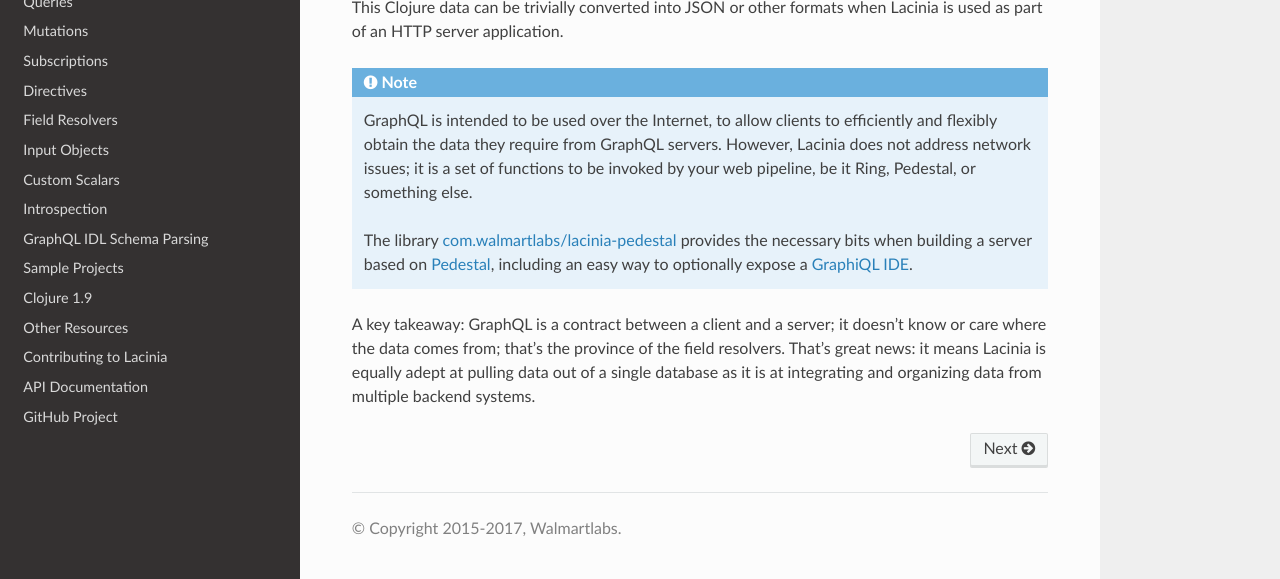
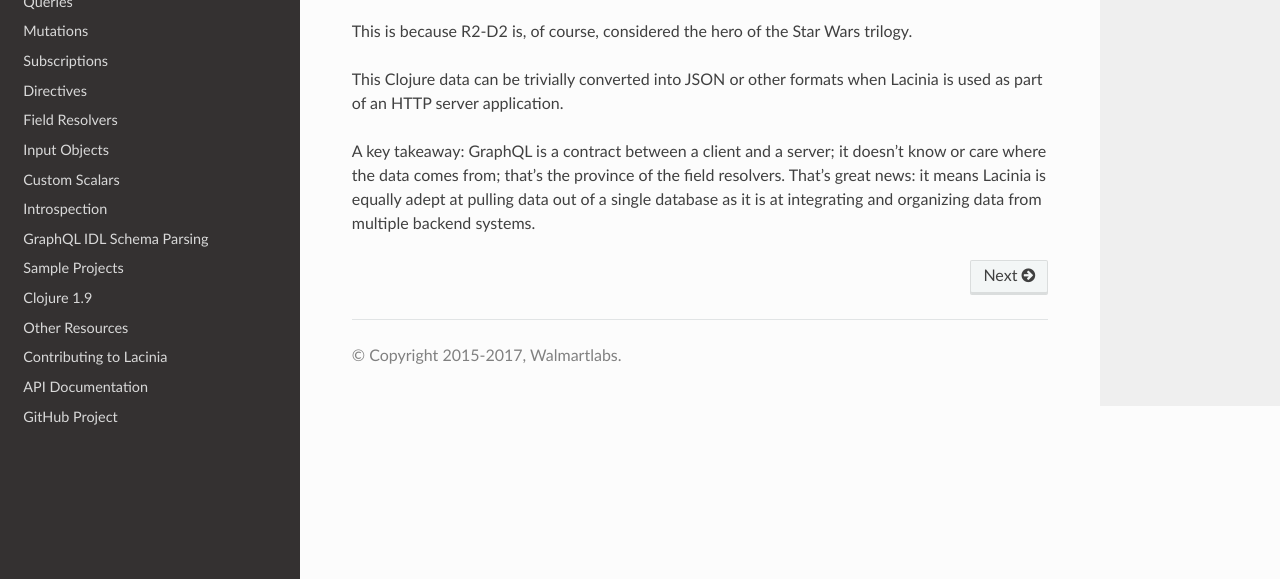
Before and after one commit to walmartlabs/lacinia, a Sphinx documentation site: the page built from docs/index.rst, in a window 1280 px wide and 900 px high, scrolled down 1495 px, cut to the strip 321-900 px from the top of the window. Built offline with Sphinx 7.4.7 and the Read the Docs theme 2.0.0, drawn with Linux system fonts in a browser that asks for light colours; some of the changed text lies outside the part shown.

Commit message:
Update documentation and links to lacinia-pedestal

```diff
--- a/docs/index.rst
+++ b/docs/index.rst
@@ -106,25 +113,11 @@ Lacinia will return this as Clojure data:
 .. literalinclude:: _examples/hero-query-response.edn
    :language: clojure
 
-
 This is because R2-D2 is, of course, considered the hero of
 the Star Wars trilogy.
 
 This Clojure data can be trivially converted into JSON or other formats when Lacinia is used
 as part of an HTTP server application.
-
-.. note::
-
-   GraphQL is intended to be used over the Internet, to allow
-   clients to efficiently and flexibly obtain the data they require from GraphQL servers.
-   However, Lacinia does not address network issues; it is a set of functions to be
-   invoked by your web pipeline, be it Ring, Pedestal, or something else.
-
-   The library `com.walmartlabs/lacinia-pedestal <https://github.com/walmartlabs/lacinia-pedestal>`_
-   provides the necessary bits when building a server based on
-   `Pedestal <https://github.com/pedestal/pedestal>`_, including an easy way to
-   optionally expose a `GraphiQL IDE <https://github.com/graphql/graphiql>`_.
-
 
 A key takeaway: GraphQL is a contract between a client and a server; it doesn't know or care where
 the data comes from; that's the province of the field resolvers.
--- a/docs/subscriptions/index.rst
+++ b/docs/subscriptions/index.rst
@@ -22,4 +22,3 @@ of some long-lived process.
    overview
    streamer
    resolver
-   lacinia-pedestal
```
Also changed, not shown: other parts of docs/index.rst (+7 -0 lines), README.md (+4 -0 lines), docs/subscriptions/lacinia-pedestal.rst (deleted, +0 -12 lines).
